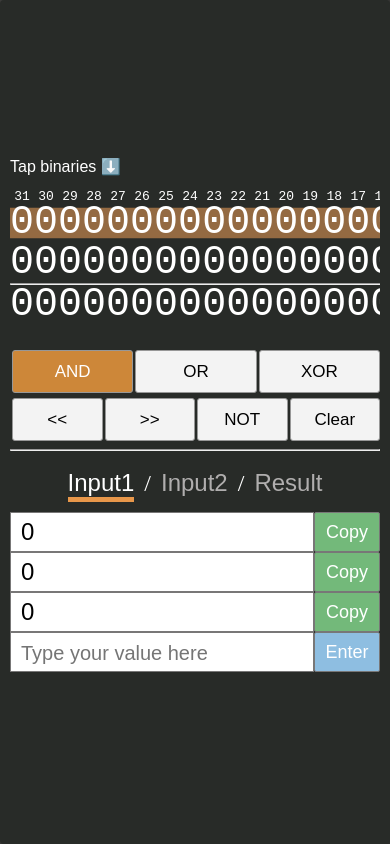
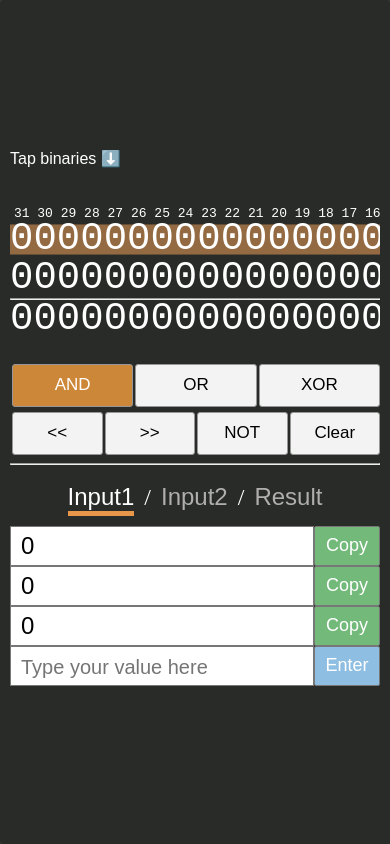
Before and after one commit to Lulkafe/BinaryCalc, a React app: page / in a window 390 px wide. Built offline with nearby package versions, Linux system fonts and the light colour scheme.

Commit message:
small style adjustment

```diff
--- a/src/style.css
+++ b/src/style.css
@@ -127,7 +127,8 @@ html, body {
     border: 1px solid #787777;
     border-top-right-radius: 0;
     border-bottom-right-radius: 0;
-
+    border-top-left-radius: 0;
+    border-bottom-left-radius: 0;
 }
 
 .output-bar__wrapper {
@@ -168,8 +169,8 @@ html, body {
 
 .header-for-user {
     font-family: Arial, Helvetica, sans-serif;
-    margin-top: 15px;
-    margin-bottom: 15px
+    margin-top: 20px;
+    margin-bottom: 40px
 }
 
 .ui__bit-mnp-button--disabled {
@@ -197,6 +198,8 @@ html, body {
     border: 1px solid #787777;
     border-top-right-radius: 0;
     border-bottom-right-radius: 0;
+    border-top-left-radius: 0;
+    border-bottom-left-radius: 0;
 }
 
 .user-input__bar:disabled {
@@ -334,6 +337,10 @@ html, body {
 
 @media only screen and (max-width: 875px) {
 
+    .binTable__input1, .binTable__input2, .binTable__result {
+        font-size: 39px;
+    }
+
     .binTable__wrapper {
         overflow-x: scroll;
     }
```
Also changed, not shown: 1 other file (tests, documents, lock files or other folders).
